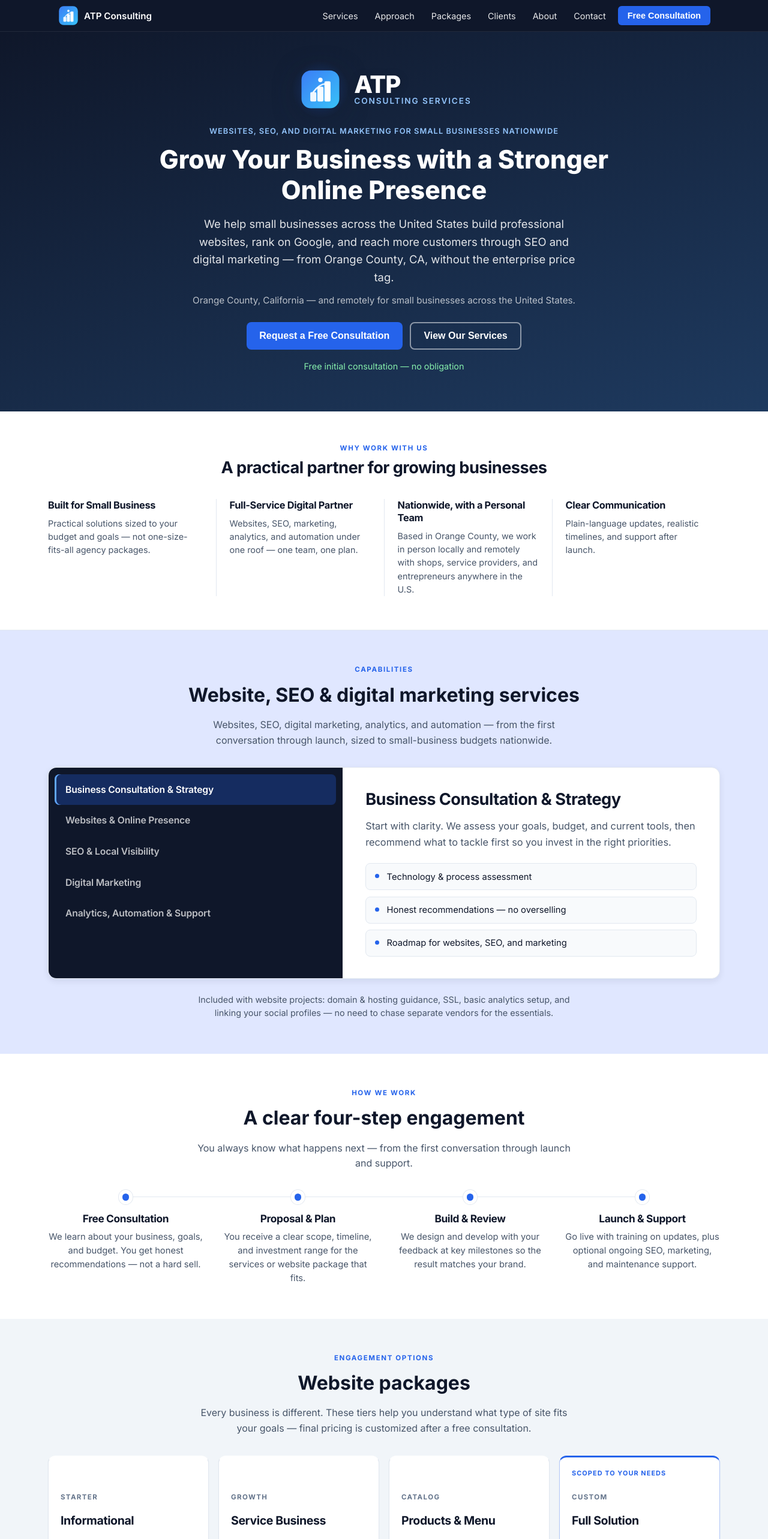
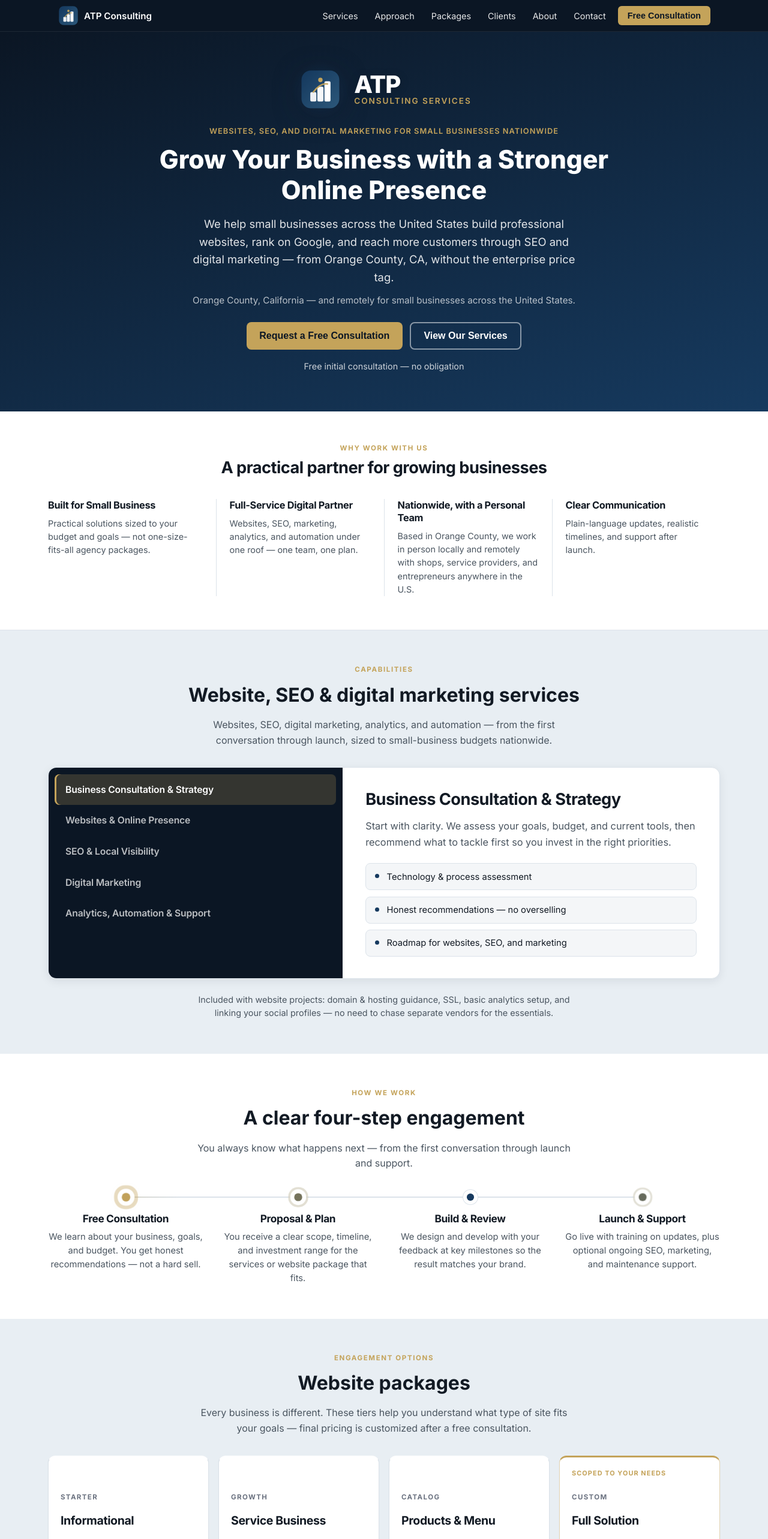
Before and after one commit to atphung21/business-web-template, a React (Create React App) app: page / in a window 1280 px wide. Shown: the top 2566 px of the page at 60% size. Built offline with nearby package versions, Linux system fonts and the light colour scheme.

Commit message:
updated color scheme and logo colors.

```diff
--- a/public/index.html
+++ b/public/index.html
@@ -18,8 +18,8 @@
       sizes="180x180"
     />
     <meta name="viewport" content="width=device-width, initial-scale=1" />
-    <meta name="theme-color" content="#1d4ed8" />
-    <meta name="msapplication-TileColor" content="#1d4ed8" />
+    <meta name="theme-color" content="#0b1624" />
+    <meta name="msapplication-TileColor" content="#0b1624" />
     <meta name="msapplication-TileImage" content="%PUBLIC_URL%/logo192.png" />
     <meta name="robots" content="index, follow, max-image-preview:large" />
     <meta name="googlebot" content="index, follow" />
--- a/src/App.css
+++ b/src/App.css
@@ -1,21 +1,23 @@
 /* Design tokens */
 :root {
-  --color-bg: #f8fafc;
+  --color-bg: #f4f6f8;
   --color-surface: #ffffff;
-  --color-band: #f1f5f9;
+  --color-band: #e8eef3;
   --color-band-alt: #ffffff;
-  --color-primary: #2563eb;
-  --color-primary-hover: #1d4ed8;
-  --color-ink: #0f172a;
-  --color-ink-muted: #475569;
-  --color-ink-soft: #64748b;
-  --color-border: #e2e8f0;
-  --color-dark: #0f172a;
-  --color-dark-elevated: #1e293b;
+  --color-primary: #163a5f;
+  --color-primary-hover: #0f2a46;
+  --color-accent: #c4a35a;
+  --color-accent-hover: #ad8c48;
+  --color-ink: #121a24;
+  --color-ink-muted: #4a5560;
+  --color-ink-soft: #6b7280;
+  --color-border: #dce3ea;
+  --color-dark: #0b1624;
+  --color-dark-elevated: #152033;
   --font-sans: "Inter", system-ui, -apple-system, BlinkMacSystemFont, "Segoe UI",
     sans-serif;
-  --shadow-sm: 0 1px 2px rgba(15, 23, 42, 0.06);
-  --shadow-md: 0 4px 12px rgba(15, 23, 42, 0.08);
+  --shadow-sm: 0 1px 2px rgba(11, 22, 36, 0.06);
+  --shadow-md: 0 4px 16px rgba(11, 22, 36, 0.08);
   --radius: 10px;
   --max-width: 1120px;
 }
@@ -121,8 +123,8 @@ header.site-header {
 }
 
 .site-nav__cta {
-  background: var(--color-primary);
-  color: #fff;
+  background: var(--color-accent);
+  color: var(--color-dark);
   border: none;
   padding: 0.5rem 1rem;
   border-radius: 6px;
@@ -133,7 +135,7 @@ header.site-header {
 }
 
 .site-nav__cta:hover {
-  background: var(--color-primary-hover);
+  background: var(--color-accent-hover);
 }
 
 /* Buttons */
@@ -152,12 +154,12 @@ header.site-header {
 }
 
 .btn--primary {
-  background: var(--color-primary);
-  color: #fff;
+  background: var(--color-accent);
+  color: var(--color-dark);
 }
 
 .btn--primary:hover {
-  background: var(--color-primary-hover);
+  background: var(--color-accent-hover);
 }
 
 .btn--secondary {
@@ -175,7 +177,7 @@ header.site-header {
 .hero-section {
   text-align: center;
   padding: 3.5rem 1.25rem 4rem;
-  background: linear-gradient(160deg, var(--color-dark) 0%, #1e3a5f 100%);
+  background: linear-gradient(160deg, var(--color-dark) 0%, #163a5f 100%);
   color: #fff;
 }
 
@@ -195,7 +197,7 @@ header.site-header {
   letter-spacing: 0.08em;
   font-size: 0.8rem;
   font-weight: 600;
-  color: #93c5fd;
+  color: var(--color-accent);
   margin: 0 0 0.75rem;
 }
 
@@ -231,7 +233,7 @@ header.site-header {
 
 .hero-section__note {
   font-size: 0.9rem;
-  color: #86efac;
+  color: rgba(255, 255, 255, 0.78);
   margin: 0;
 }
 
@@ -249,7 +251,7 @@ header.site-header {
   font-weight: 650;
   letter-spacing: 0.14em;
   text-transform: uppercase;
-  color: var(--color-primary);
+  color: var(--color-accent);
 }
 
 .trust-section__title {
@@ -350,11 +352,11 @@ header.site-header {
   font-weight: 650;
   letter-spacing: 0.14em;
   text-transform: uppercase;
-  color: var(--color-primary);
+  color: var(--color-accent);
 }
 
 .section__eyebrow--on-dark {
-  color: #93c5fd;
+  color: var(--color-accent);
 }
 
 .section__lead {
@@ -371,7 +373,7 @@ header.site-header {
 
 /* Services */
 .services-section {
-  background: #e0e7ff;
+  background: #e8eef3;
 }
 
 .services-included-note {
@@ -398,7 +400,7 @@ header.site-header {
 .services-showcase__nav {
   display: flex;
   flex-direction: column;
-  background: #0f172a;
+  background: var(--color-dark);
   padding: 0.65rem;
 }
 
@@ -426,9 +428,9 @@ header.site-header {
 }
 
 .services-showcase__tab.is-active {
-  background: rgba(37, 99, 235, 0.28);
+  background: rgba(196, 163, 90, 0.22);
   color: #fff;
-  box-shadow: inset 3px 0 0 #60a5fa;
+  box-shadow: inset 3px 0 0 var(--color-accent);
 }
 
 .services-showcase__panel {
@@ -506,7 +508,7 @@ header.site-header {
   }
 
   .services-showcase__tab.is-active {
-    box-shadow: inset 0 -3px 0 #60a5fa;
+    box-shadow: inset 0 -3px 0 var(--color-accent);
   }
 
   .services-showcase__panel {
@@ -540,8 +542,8 @@ header.site-header {
 }
 
 .package-card.is-featured {
-  border-color: rgba(37, 99, 235, 0.35);
-  border-top-color: var(--color-primary);
+  border-color: rgba(196, 163, 90, 0.45);
+  border-top-color: var(--color-accent);
 }
 
 .package-card__header {
@@ -555,7 +557,7 @@ header.site-header {
   font-weight: 650;
   letter-spacing: 0.1em;
   text-transform: uppercase;
-  color: var(--color-primary);
+  color: var(--color-accent);
 }
 
 .package-card__tier {
@@ -667,14 +669,31 @@ header.site-header {
   padding: 0;
 }
 
-.process-track::before {
+.process-track::before,
+.process-track::after {
   content: "";
   position: absolute;
   top: 0.42rem;
   left: 12%;
   right: 12%;
-  height: 1px;
+  height: 2px;
+  pointer-events: none;
+}
+
+.process-track::before {
   background: var(--color-border);
+}
+
+.process-track::after {
+  background: linear-gradient(
+    90deg,
+    transparent 0%,
+    var(--color-accent) 50%,
+    transparent 100%
+  );
+  background-size: 36% 100%;
+  background-repeat: no-repeat;
+  animation: process-bar-sweep 3.6s ease-in-out infinite;
 }
 
 .process-phase {
@@ -691,6 +710,68 @@ header.site-header {
   box-shadow: 0 0 0 6px var(--color-band-alt), 0 0 0 7px var(--color-border);
   position: relative;
   z-index: 1;
+  animation: process-marker-pulse 2.8s ease-in-out infinite;
+}
+
+.process-phase:nth-child(1) .process-phase__marker {
+  animation-delay: 0s;
+}
+
+.process-phase:nth-child(2) .process-phase__marker {
+  animation-delay: 0.7s;
+}
+
+.process-phase:nth-child(3) .process-phase__marker {
+  animation-delay: 1.4s;
+}
+
+.process-phase:nth-child(4) .process-phase__marker {
+  animation-delay: 2.1s;
+}
+
+@keyframes process-bar-sweep {
+  0% {
+    background-position: -40% 0;
+    opacity: 0.35;
+  }
+  45% {
+    opacity: 1;
+  }
+  100% {
+    background-position: 140% 0;
+    opacity: 0.35;
+  }
+}
+
+@keyframes process-bar-sweep-vert {
+  0% {
+    background-position: 0 -40%;
+    opacity: 0.35;
+  }
+  45% {
+    opacity: 1;
+  }
+  100% {
+    background-position: 0 140%;
+    opacity: 0.35;
+  }
+}
+
+@keyframes process-marker-pulse {
+  0%,
+  100% {
+    background: var(--color-primary);
+    transform: scale(1);
+    box-shadow: 0 0 0 6px var(--color-band-alt), 0 0 0 7px var(--color-border);
+  }
+  42% {
+    background: var(--color-accent);
+    transform: scale(1.18);
+    box-shadow:
+      0 0 0 6px var(--color-band-alt),
+      0 0 0 11px rgba(196, 163, 90, 0.38),
+      0 0 16px rgba(196, 163, 90, 0.4);
+  }
 }
 
 .process-phase h3 {
@@ -716,13 +797,25 @@ header.site-header {
     padding-left: 1.15rem;
   }
 
-  .process-track::before {
+  .process-track::before,
+  .process-track::after {
     top: 0.55rem;
     bottom: 0.55rem;
     left: 0.32rem;
     right: auto;
-    width: 1px;
+    width: 2px;
     height: auto;
+  }
+
+  .process-track::after {
+    background: linear-gradient(
+      180deg,
+      transparent 0%,
+      var(--color-accent) 50%,
+      transparent 100%
+    );
+    background-size: 100% 36%;
+    animation-name: process-bar-sweep-vert;
   }
 
   .process-phase {
@@ -748,6 +841,13 @@ header.site-header {
   }
 }
 
+@media (prefers-reduced-motion: reduce) {
+  .process-track::after,
+  .process-phase__marker {
+    animation: none;
+  }
+}
+
 /* About */
 .about-section {
   background: var(--color-band-alt);
@@ -761,8 +861,8 @@ header.site-header {
 .about-section__founder {
   margin-top: 1.5rem;
   padding: 1rem 1.25rem;
-  background: #eff6ff;
-  border-left: 4px solid var(--color-primary);
+  background: #edf1f5;
+  border-left: 4px solid var(--color-accent);
   border-radius: 0 var(--radius) var(--radius) 0;
   color: var(--color-ink);
   font-size: 0.95rem;
@@ -811,7 +911,7 @@ header.site-header {
   transform: translateY(-55%);
   border: 1px solid rgba(255, 255, 255, 0.18);
   border-radius: 999px;
-  background: rgba(15, 23, 42, 0.88);
+  background: rgba(11, 22, 36, 0.88);
   color: #fff;
   font-size: 1.55rem;
   line-height: 1;
@@ -820,7 +920,7 @@ header.site-header {
 }
 
 .testimonials-rail__nav:hover:not(:disabled) {
-  background: #1e293b;
+  background: var(--color-dark-elevated);
 }
 
 .testimonials-rail__nav:disabled {
@@ -932,7 +1032,7 @@ header.site-header {
 
 /* Contact */
 .contact-section {
-  background: #e2e8f0;
+  background: var(--color-band);
   text-align: center;
 }
 
@@ -992,9 +1092,9 @@ header.site-header {
   text-decoration: none;
   color: inherit;
   padding: 1.35rem 1.5rem;
-  background: linear-gradient(135deg, #ffffff 0%, #f8fafc 100%);
+  background: linear-gradient(135deg, #ffffff 0%, #f4f6f8 100%);
   border: 1px solid var(--color-border);
-  border-left: 4px solid var(--color-primary);
+  border-left: 4px solid var(--color-accent);
   border-radius: var(--radius);
   box-shadow: var(--shadow-sm);
   transition:
@@ -1004,7 +1104,7 @@ header.site-header {
 }
 
 .demo-cta__card:hover {
-  border-color: rgba(37, 99, 235, 0.35);
+  border-color: rgba(196, 163, 90, 0.5);
   box-shadow: var(--shadow-md);
   transform: translateY(-2px);
 }
@@ -1021,7 +1121,7 @@ header.site-header {
   font-weight: 600;
   letter-spacing: 0.12em;
   text-transform: uppercase;
-  color: var(--color-primary);
+  color: var(--color-accent);
   margin-bottom: 0.35rem;
 }
 
--- a/src/components/brand/LogoMark.jsx
+++ b/src/components/brand/LogoMark.jsx
@@ -1,11 +1,8 @@
 import React from "react";
 
 /**
- * Compact brand mark — psychology-driven design:
- * - Blue gradient: trust, stability, competence (B2B color priming)
- * - Ascending bars: growth/progress (goal-gradient effect)
- * - Connecting arc: partnership between consultant & client
- * - Rounded container: approachability without losing professionalism
+ * Compact brand mark:
+ * Navy field (authority, B2B trust) with gold growth bars and partnership arc.
  */
 export const LogoMark = ({
   size = 48,
@@ -18,25 +15,25 @@ export const LogoMark = ({
 
   const palettes = {
     color: {
-      gradStart: "#1d4ed8",
-      gradEnd: "#0ea5e9",
+      gradStart: "#0b1624",
+      gradEnd: "#163a5f",
       bars: "#ffffff",
-      arc: "rgba(255,255,255,0.85)",
-      node: "#ffffff",
+      arc: "rgba(196,163,90,0.95)",
+      node: "#c4a35a",
     },
     light: {
-      gradStart: "#3b82f6",
-      gradEnd: "#38bdf8",
+      gradStart: "#163a5f",
+      gradEnd: "#2a5578",
       bars: "#ffffff",
-      arc: "rgba(255,255,255,0.9)",
-      node: "#ffffff",
+      arc: "rgba(196,163,90,0.95)",
+      node: "#c4a35a",
     },
     dark: {
-      gradStart: "#1e3a8a",
-      gradEnd: "#2563eb",
+      gradStart: "#0b1624",
+      gradEnd: "#163a5f",
       bars: "#ffffff",
-      arc: "rgba(255,255,255,0.75)",
-      node: "#ffffff",
+      arc: "rgba(196,163,90,0.9)",
+      node: "#c4a35a",
     },
   };
 
--- a/src/components/brand/brand.css
+++ b/src/components/brand/brand.css
@@ -14,7 +14,7 @@
 
 .logo-header__mark {
   flex-shrink: 0;
-  filter: drop-shadow(0 2px 6px rgba(37, 99, 235, 0.22));
+  filter: drop-shadow(0 2px 6px rgba(11, 22, 36, 0.28));
 }
 
 .logo-header__text {
@@ -64,8 +64,8 @@
   border-radius: 50%;
   background: radial-gradient(
     circle,
-    rgba(56, 189, 248, 0.35) 0%,
-    rgba(37, 99, 235, 0.12) 45%,
+    rgba(196, 163, 90, 0.28) 0%,
+    rgba(22, 58, 95, 0.18) 45%,
     transparent 70%
   );
   pointer-events: none;
@@ -98,7 +98,7 @@
   font-weight: 600;
   letter-spacing: 0.14em;
   text-transform: uppercase;
-  color: #93c5fd;
+  color: var(--color-accent);
 }
 
 /* Nav compact mark */
--- a/src/components/contact/contact.css
+++ b/src/components/contact/contact.css
@@ -49,7 +49,7 @@
 .contact-form__input:focus {
   outline: none;
   border-color: var(--color-primary);
-  box-shadow: 0 0 0 3px rgba(37, 99, 235, 0.15);
+  box-shadow: 0 0 0 3px rgba(22, 58, 95, 0.18);
 }
 
 .contact-form__input--error {
@@ -106,12 +106,12 @@
 }
 
 .contact-form__btn--primary {
-  background: var(--color-primary);
-  color: #fff;
+  background: var(--color-accent);
+  color: var(--color-dark);
 }
 
 .contact-form__btn--primary:hover:not(:disabled) {
-  background: var(--color-primary-hover);
+  background: var(--color-accent-hover);
 }
 
 .contact-form__btn--primary:disabled {
@@ -247,7 +247,7 @@
 
 .contact-modal__aside {
   padding: 2rem 1.75rem;
-  background: linear-gradient(165deg, #0f172a 0%, #1e3a5f 100%);
+  background: linear-gradient(165deg, #0b1624 0%, #163a5f 100%);
   color: #fff;
   overflow-y: auto;
 }
@@ -258,7 +258,7 @@
   font-weight: 600;
   letter-spacing: 0.1em;
   text-transform: uppercase;
-  color: #93c5fd;
+  color: var(--color-accent);
 }
 
 .contact-modal__title {
```
Also changed, not shown: public/brand-icon.svg, public/manifest.json, public/og-image.svg.
